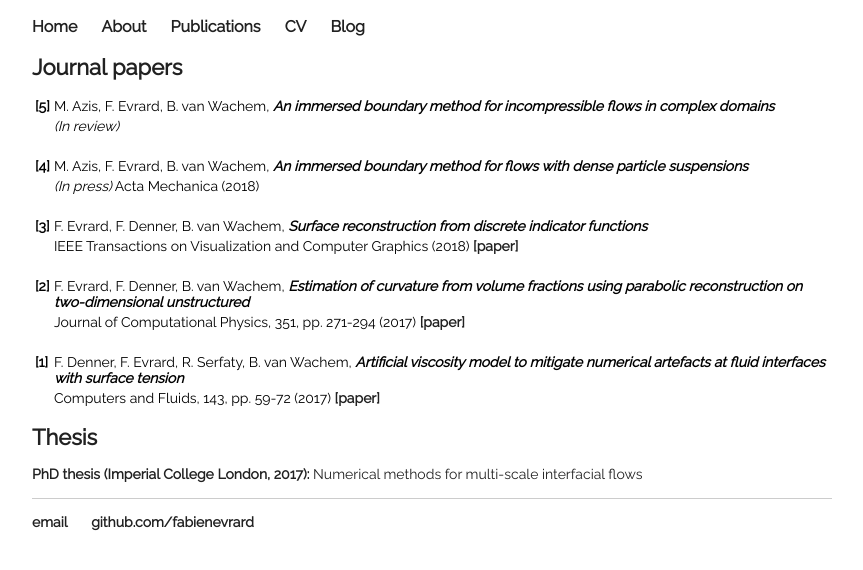
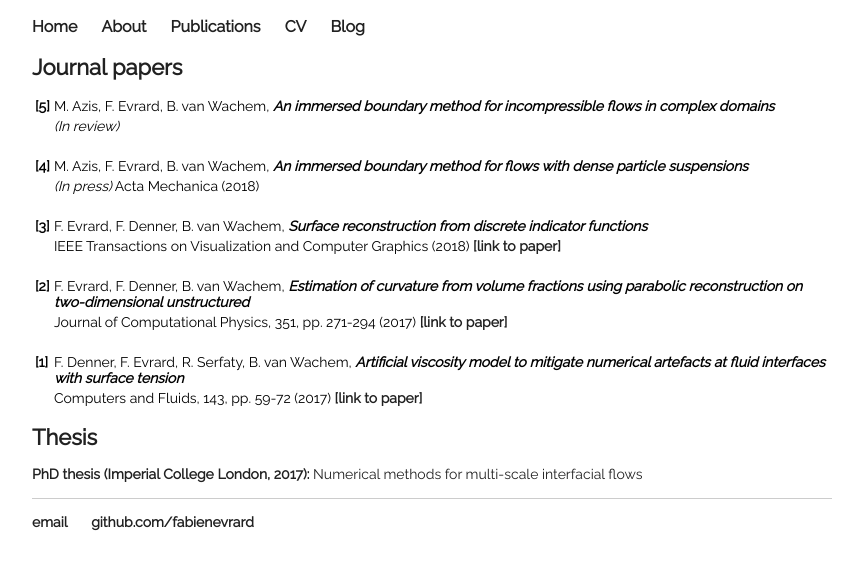
Before and after one commit to fabienevrard/fabienevrard.github.io, a Jekyll site: the page built from publications/index.html, in a window 1280 px wide. Shown: the top 570 px of the page, without its empty margins (208-1071 px from the left). Built offline with Jekyll 4.4.1, drawn with Linux system fonts in a browser that asks for light colours.

Commit message:
Update index.html

```diff
--- a/publications/index.html
+++ b/publications/index.html
@@ -30,7 +30,7 @@ title: Publications
 		 </tr>
 		 <tr>
 			 <td></td>
-			 <td>IEEE Transactions on Visualization and Computer Graphics (2018) <b><a href="https://doi.org/10.1109/TVCG.2018.2809751">[paper]</a></b></td>
+			 <td>IEEE Transactions on Visualization and Computer Graphics (2018) <b><a href="https://doi.org/10.1109/TVCG.2018.2809751">[link to paper]</a></b></td>
 		 </tr>
 		 <tr><td><br></td><td><br></td></tr>
 		 <tr>
@@ -40,7 +40,7 @@ volume fractions using parabolic reconstruction on two-dimensional unstructured<
 		 </tr>
 		 <tr>
 			 <td></td>
-			 <td>Journal of Computational Physics, 351, pp. 271-294 (2017) <b><a href="https://doi.org/10.1016/j.jcp.2017.09.034">[paper]</a></b></td>
+			 <td>Journal of Computational Physics, 351, pp. 271-294 (2017) <b><a href="https://doi.org/10.1016/j.jcp.2017.09.034">[link to paper]</a></b></td>
 		 </tr>
 		 <tr><td><br></td><td><br></td></tr>
 		 <tr>
@@ -49,7 +49,7 @@ volume fractions using parabolic reconstruction on two-dimensional unstructured<
 		 </tr>
 		 <tr>
 			 <td></td>
-			 <td>Computers and Fluids, 143, pp. 59-72 (2017) <b><a href="https://doi.org/10.1016/j.compfluid.2016.11.006">[paper]</a></b></td>
+			 <td>Computers and Fluids, 143, pp. 59-72 (2017) <b><a href="https://doi.org/10.1016/j.compfluid.2016.11.006">[link to paper]</a></b></td>
 		 </tr>
 	</table>
 
```
